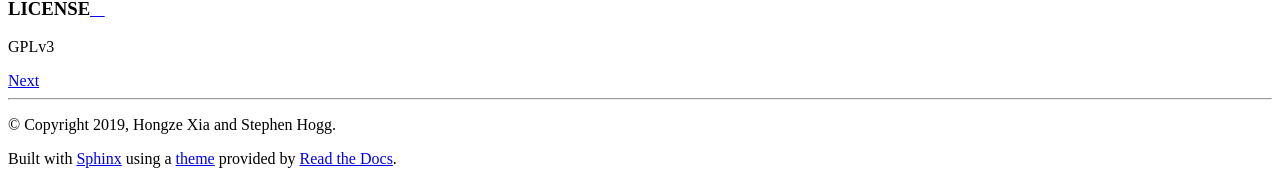
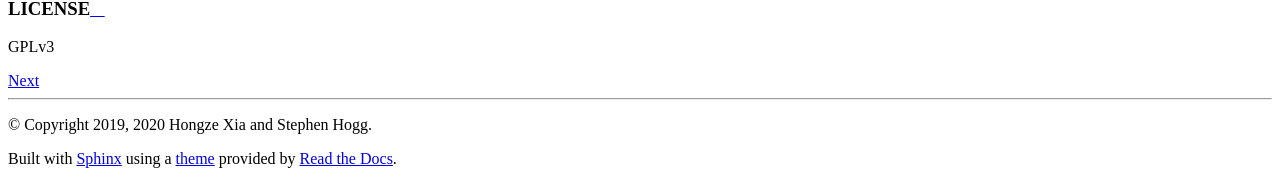
Before and after one commit to xiahongze/pysseract, a Sphinx documentation site: the page built from docs/index.rst, in a window 1280 px wide and 900 px high, scrolled down 1876 px. Shown: the part 724-897 px from the top of the window. Built offline with Sphinx 7.4.7 and the Read the Docs theme 2.0.0, drawn with Linux system fonts in a browser that asks for light colours.

```diff
--- a/docs/conf.py
+++ b/docs/conf.py
@@ -21,7 +21,7 @@ sys.path.insert(0, os.path.abspath('.'))
 
 
 project = 'Pysseract'
-copyright = '2019, Hongze Xia and Stephen Hogg'
+copyright = '2019, 2020 Hongze Xia and Stephen Hogg'
 author = 'Hongze Xia and Stephen Hogg'
 
 # The full version, including alpha/beta/rc tags
--- a/setup.py
+++ b/setup.py
@@ -127,7 +127,7 @@ if __name__ == "__main__":
             'Framework :: Sphinx :: Theme',
             'Intended Audience :: Developers',
             'Intended Audience :: Science/Research',
-            'License :: OSI Approved :: GNU General Public License v3 (GPLv3)',
+            'License :: OSI Approved :: MIT License',
             'Operating System :: Unix',
             'Programming Language :: C++',
             'Programming Language :: Python :: 3 :: Only',
```
Also changed, not shown: 1 other file.
